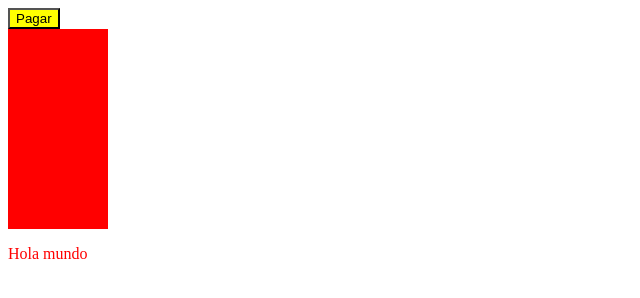
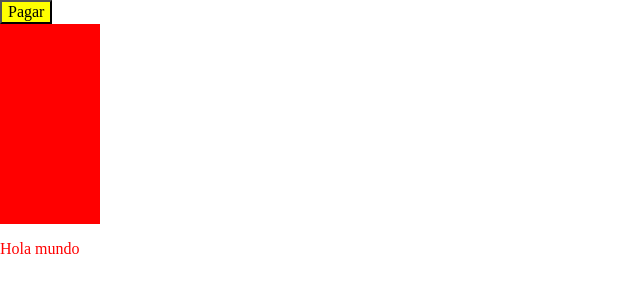
Before and after one commit to misaelBullon/CFacilitoBoletines, a plain HTML site: page index.html in a window 1280 px wide. Shown: the whole page, without its empty margins (0-640 px from the left). Drawn offline with nearby package versions, Linux system fonts and the light colour scheme.

Commit message:
se agrego un normalizador css

```diff
--- a/index.html
+++ b/index.html
@@ -6,6 +6,7 @@
 	<title></title>
 	<link href="./assets/css/main.css" rel="stylesheet"
 	>
+	<link rel="stylesheet" type="text/css" href="https://necolas.github.io/normalize.css/8.0.0/normalize.css">
 </head>
 <body>
 	<button id="boton-pago" type="button" name="button">Pagar</button>
```
